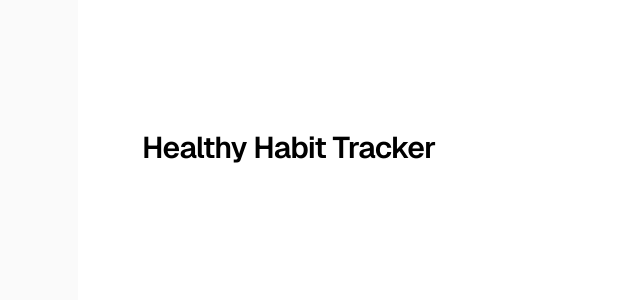
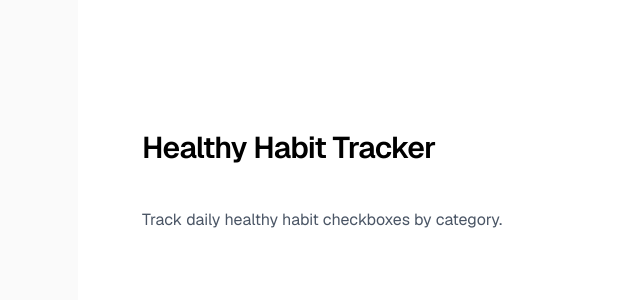
Before and after one commit to CynthiaWeaver-Jeannine/healthy-habits-tracker, a Next.js app: page / in a window 1280 px wide. Shown: the top 300 px of the page, without its empty margins (178-818 px from the left). Built offline with nearby package versions, Linux system fonts and the light colour scheme.

Commit message:
Create starting homepage

```diff
--- a/src/app/page.tsx
+++ b/src/app/page.tsx
@@ -9,6 +9,10 @@ export default function Home() {
           <h1 className="max-w-xs text-3xl font-semibold leading-10 tracking-tight text-black dark:text-zinc-50">
             Healthy Habit Tracker
           </h1>
+
+          <p className="mt-4 text-gray-600">
+            Track daily healthy habit checkboxes by category.
+          </p>
          </div>
       </main>
     </div>
```
